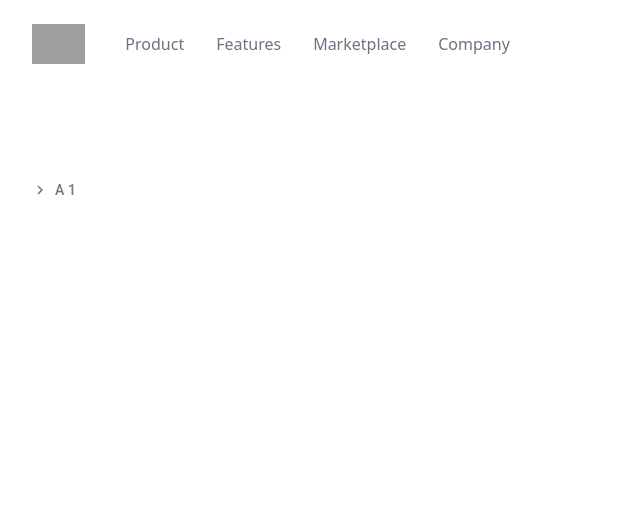
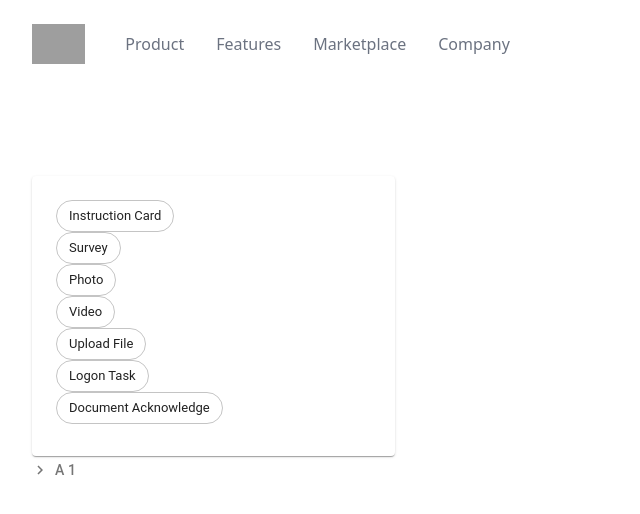
Before and after one commit to shadel/treeview-edit, a Next.js app: page / in a window 1280 px wide. Shown: the top 514 px of the page, without its empty margins (0-640 px from the left). Built offline with nearby package versions, Linux system fonts and the light colour scheme; grey boxes are pictures that could not be loaded.

Commit message:
add task from outside

```diff
--- a/components/dnd-tree/DnDTreeView.tsx
+++ b/components/dnd-tree/DnDTreeView.tsx
@@ -1,12 +1,10 @@
 import * as React from 'react'
-import { DragDropContext, DropResult } from 'react-beautiful-dnd'
 import { TreeView } from '@material-ui/lab'
 import ChevronRightIcon from '@material-ui/icons/ChevronRight'
 import DnDTreeItem from './DnDTreeItem'
 import DroppableArea from './DroppableArea'
 import ExpandMoreIcon from '@material-ui/icons/ExpandMore'
 import { ISmartData, OnChangeFunc } from './type'
-import { reorder } from './reorder'
 
 interface IDnDListProps {
   items: ISmartData[]
@@ -27,15 +25,6 @@ interface IDnDListProps {
   onSelect?: (event: React.ChangeEvent, nodeIds: string[]) => void
 }
 
-const makeDragEnd = (updateTasks: OnChangeFunc<ISmartData[]>) => () => (result: DropResult) => {
-  // dropped outside the list
-  if (!result.destination) {
-    return
-  }
-
-  updateTasks((items) => reorder(items, result))
-}
-
 const DnDTreeView = ({
   classes,
   item,
@@ -45,8 +34,6 @@ const DnDTreeView = ({
   lazyLoad,
   onSelect,
 }: IDnDListProps) => {
-  const onDragEnd = makeDragEnd(updateTasks)()
-
   const createItemChange = (id: string): OnChangeFunc<ISmartData | undefined> => (func) => {
     return updateTasks((oldData) =>
       oldData
@@ -67,7 +54,6 @@ const DnDTreeView = ({
       defaultExpandIcon={<ChevronRightIcon />}
       onNodeSelect={onSelect}
     >
-      <DragDropContext onDragEnd={onDragEnd}>
       <DroppableArea droppableId="root" type="activty">
         {tasks.map((task, index) => (
           <DnDTreeItem
@@ -84,7 +70,6 @@ const DnDTreeView = ({
           />
         ))}
       </DroppableArea>
-      </DragDropContext>
     </TreeView>
   )
 }
--- /dev/null
+++ b/components/dnd-tree/makeDragEnd.tsx
@@ -0,0 +1,38 @@
+import { DropResult } from 'react-beautiful-dnd'
+import { ISmartData, OnChangeFunc } from './type'
+import { reorder } from './reorder'
+
+export enum DropZone {
+  TASK_PACKAGE = 'TASK_PACKAGE',
+}
+
+export const makeDragEnd = (updateTasks: OnChangeFunc<ISmartData[]>) => () => (
+  result: DropResult
+) => {
+  // dropped outside the list
+  console.log(result)
+  if (!result.destination) {
+    return
+  }
+
+  const { source, destination, draggableId } = result
+  if (source.droppableId === DropZone.TASK_PACKAGE) {
+    updateTasks((items) => {
+      const newItem: ISmartData = {
+        id: `${destination.droppableId}.${new Date().getTime()}`,
+        items: [],
+        name: `Task ${draggableId}`,
+        type: draggableId,
+      }
+      return items.map((item) => {
+        if (item.id === destination.droppableId.replace('root.', '')) {
+          item.items.splice(destination.index, 0, newItem)
+        }
+        return item
+      })
+    })
+    return
+  }
+
+  updateTasks((items) => reorder(items, result))
+}
--- a/components/mock/activity.tsx
+++ b/components/mock/activity.tsx
@@ -7,7 +7,7 @@ export const activity: IActivity = {
     {
       id: `t1`,
       name: `T 1`,
-      type: TaskType.instructionCard,
+      type: TaskType.InstructionCard,
       properties: {},
     },
     {
@@ -26,7 +26,7 @@ export const activity: IActivity = {
                 {
                   id: `a2t1`,
                   name: `T 1`,
-                  type: TaskType.instructionCard,
+                  type: TaskType.InstructionCard,
                 },
               ],
             },
--- a/components/poc/type.tsx
+++ b/components/poc/type.tsx
@@ -1,5 +1,5 @@
 export enum TaskType {
-  instructionCard = 'instructionCard',
+  InstructionCard = 'InstructionCard',
   Survey = 'Survey',
   Photo = 'Photo',
   Video = 'Video',
@@ -7,6 +7,42 @@ export enum TaskType {
   LogonTask = 'LogonTask',
   DocumentAcknowledge = 'DocumentAcknowledge',
 }
+
+export interface ITaskPackage {
+  name: string
+  type: TaskType
+}
+
+export const tasksPackages = [
+  {
+    name: 'Instruction Card',
+    type: TaskType.InstructionCard,
+  },
+  {
+    name: 'Survey',
+    type: TaskType.Survey,
+  },
+  {
+    name: 'Photo',
+    type: TaskType.Photo,
+  },
+  {
+    name: 'Video',
+    type: TaskType.Video,
+  },
+  {
+    name: 'Upload File',
+    type: TaskType.UploadFile,
+  },
+  {
+    name: 'Logon Task',
+    type: TaskType.LogonTask,
+  },
+  {
+    name: 'Document Acknowledge',
+    type: TaskType.DocumentAcknowledge,
+  },
+]
 
 export interface ITask {
   type: TaskType
--- a/components/scenes/UserHome.tsx
+++ b/components/scenes/UserHome.tsx
@@ -1,10 +1,27 @@
+import { Card } from '@material-ui/core'
+import CardContent from '@material-ui/core/CardContent'
 import Grid from '@material-ui/core/Grid'
+import { makeStyles } from '@material-ui/core/styles'
 import React from 'react'
+import DraggableItem from '../dnd-tree/DraggableItem'
 import { ISmartData } from '../dnd-tree/type'
 import LayoutContainer from '../layers/Container'
 import { activity } from '../mock/activity'
 import { extractTree } from '../poc/helper'
 import TreeView from '../poc/TreeView'
+import { tasksPackages } from '../poc/type'
+import { DragDropContext, resetServerContext } from 'react-beautiful-dnd'
+import DroppableArea from '../dnd-tree/DroppableArea'
+import Chip from '@material-ui/core/Chip'
+import { DropZone, makeDragEnd } from '../dnd-tree/makeDragEnd'
+resetServerContext()
+const useStyles = makeStyles((theme) => ({
+  root: {
+    '& > *': {
+      margin: theme.spacing(1),
+    },
+  },
+}))
 
 function smartSearch(
   list: ISmartData[],
@@ -24,6 +41,7 @@ function smartSearch(
 }
 
 function UserHome() {
+  const classes = useStyles()
   const data = React.useMemo(() => [extractTree(activity)], [])
   const [smartData, setSmartData] = React.useState<ISmartData[]>(data)
   const [nodeSelected, setNodeSelected] = React.useState('')
@@ -34,11 +52,36 @@ function UserHome() {
   const selectedData = React.useMemo(() => {
     return smartSearch(smartData, (data) => data.id === nodeSelected)
   }, [nodeSelected, smartData])
+
+  const onDragEnd = makeDragEnd(setSmartData)()
   return (
     <LayoutContainer>
       <Grid container={true} spacing={8}>
         <Grid item={true} md={4} xs={4}>
-          <TreeView datum={smartData} canEdit={true} onChange={setSmartData} onSelect={onSelect} />
+          <DragDropContext onDragEnd={onDragEnd}>
+            <Card>
+              <CardContent className={classes.root}>
+                <DroppableArea droppableId={`${DropZone.TASK_PACKAGE}`} type="activty.item">
+                  {tasksPackages.map(({ name, type }, idx) => (
+                    <DraggableItem
+                      draggableId={`${type}`}
+                      type={`activty.item`}
+                      index={idx}
+                      key={type}
+                    >
+                      <Chip label={name} variant="outlined" />
+                    </DraggableItem>
+                  ))}
+                </DroppableArea>
+              </CardContent>
+            </Card>
+            <TreeView
+              datum={smartData}
+              canEdit={true}
+              onChange={setSmartData}
+              onSelect={onSelect}
+            />
+          </DragDropContext>
         </Grid>
         <Grid item={true} md={8} xs={8}>
           {selectedData && selectedData.name}
```
Lines whose indentation alone changed are shown as unchanged.
